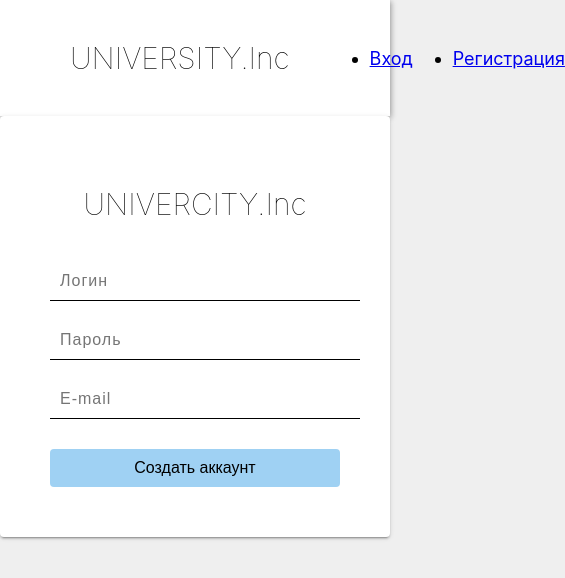
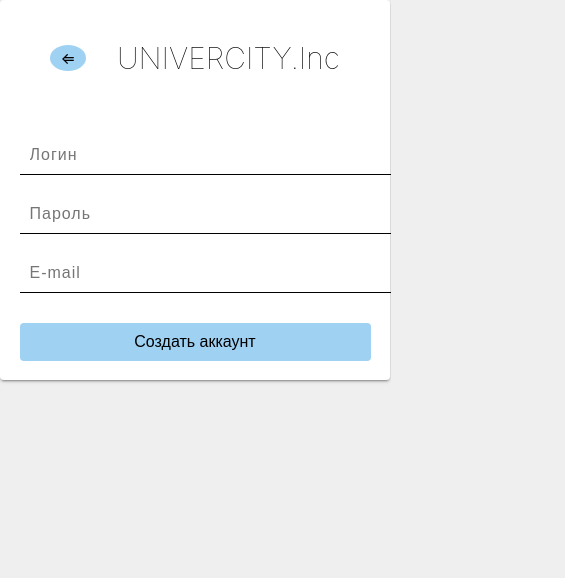
Before and after one commit to LonelyLeob/UNITEAM, a React (Create React App) app: page /signUp in a window 390 px wide. Shown: the top 578 px of the page, 565 px wide, since content can reach past the window. Built offline with nearby package versions, Linux system fonts and the light colour scheme.

Commit message:
yze blizko

```diff
--- a/src/components/falseForm/falseForm.jsx
+++ b/src/components/falseForm/falseForm.jsx
@@ -2,6 +2,7 @@ import "./falseFormStyle.css"
 import ModalWin from "../modalWindow/modalWin";
 
 function FalseForm(props){
+
     return(
       <div className="FasleForm">
           <p>{props.text}</p>
--- a/src/components/form/allForms.jsx
+++ b/src/components/form/allForms.jsx
@@ -8,9 +8,15 @@ import Header from "../header/header";
 function AllForms(){
 
     const [forms, setForms] = useState([])
+    const [state, setState] = useState(false)
+
+    // let addForm = (data) => {
+    //     setForms(prev => [...prev, data])
+    // }
 
     let errText = "Создать форму"
     let notErrText = "Добавить форму"
+
 
     useEffect(() => {
         axios
@@ -20,9 +26,7 @@ function AllForms(){
                 }})
             .then(data => {
                 setForms(data.data)
-            }).catch(err => {
-            console.log(err)
-        })
+            })
     }, [])
 
     if (forms == null) {
--- a/src/components/header/header.jsx
+++ b/src/components/header/header.jsx
@@ -35,12 +35,6 @@ function Header(){
             <div className="upMenu">
                 <h1 className="HeaderLogo">UNIVERSITY.Inc</h1>
                 <ul>
-                    <li>
-                        <Link to="signIn">Вход</Link>
-                    </li>
-                    <li>
-                        <Link to="signUp">Регистрация</Link>
-                    </li>
                 </ul>
             </div>
         </div>
--- a/src/components/header/headerStyle.css
+++ b/src/components/header/headerStyle.css
@@ -35,3 +35,9 @@
     border-bottom: 1px solid black;
     border-top: 1px solid black;
 }
+
+@media (max-width: 490px) {
+    .Header{
+        display: none;
+    }
+}
--- a/src/components/modalWindow/modalAddForm.jsx
+++ b/src/components/modalWindow/modalAddForm.jsx
@@ -1,32 +1,27 @@
-import {useEffect, useState} from "react";
+import {useState} from "react";
 import axios from "axios";
 import "./modalStyle.css"
 
-function ModalAdd(){
 
-    const[forms, setForms] = useState([])
+function ModalAdd(props){
+
     const[formName,setFormName] = useState('')
     const[formDescription,setFormDescription] = useState('')
     const[formAnon,setFormAnon] = useState(true)
-
-    useEffect(() => {
-        axios
-            .get("http://uni-team-inc.online:8080/api/v1/get/forms",
-                {headers:{
-                        Authorization:`Bearer ${localStorage.getItem('access')}`
-                    }}
-            )
-            .then(data => {
-                setForms(data.data)
-            }).catch(err => {
-            console.log(err)
-        })
-    }, [])
-
+    const[error, setError] = useState('')
 
     let handleSubmit = async (e) => {
         e.preventDefault();
-        try {
+
+        if (formName.trim().length === 0 || formDescription.trim().length === 0){
+            setError('Введены неверные данные')
+            return}
+
+        if (formName.trim().length === 0 && formDescription.trim().length === 0){
+            setError('Введены неверные данные')
+            return}
+
+            try{
                     let response = await axios.post("http://uni-team-inc.online:8080/api/v1/create",
                         JSON.stringify({
                             name: formName,
@@ -34,13 +29,14 @@ function ModalAdd(){
                             anon: formAnon
                         }),{headers:{
                                 Authorization:`Bearer ${localStorage.getItem('access')}`
-                    }}
-            ).then(data => {
-                forms.unshift(data.data)
-            })
-        }   catch (err) {
-            console.log("u vas err")
+                            }})
+                // props.setNewForm(response.data)
+
             }
+            catch{
+             setError('Введены неверные данные')
+            }
+            props.setModal(false)
     }
 
 
@@ -51,6 +47,7 @@ return(
             <input placeholder="Описание" value={formDescription} onChange={event => setFormDescription(event.target.value)} className="modalFormDesc" type="text"/>
             <label htmlFor="">Сделать форму анонимной?<input checked={formAnon} onChange={(event) => setFormAnon(event.target.checked)} className="modalFormCheck" type="checkbox"/></label><br/>
             <button type="submit" className="modalBtn" onClick={(e) => handleSubmit(e)}>Отправить</button>
+            {error && <p className="validError">{error}</p>}
         </form>
     </>
 )
--- a/src/components/modalWindow/modalWin.jsx
+++ b/src/components/modalWindow/modalWin.jsx
@@ -5,6 +5,7 @@ import ModalAdd from "./modalAddForm";
 function ModalWin(){
 
     const [isModal, setModal] = useState(false);
+
 
     const Modal = ({ isVisible = false, title, onClose }) => {
         const keydownHandler = ({ key }) => {
@@ -15,6 +16,7 @@ function ModalWin(){
                 default:
             }
         }
+
 
         useEffect(() => {
             document.addEventListener('keydown', keydownHandler);
@@ -32,7 +34,7 @@ function ModalWin(){
                     </div>
                     <div className="modal-body">
                         <div className="modal-content">
-                            <ModalAdd/>
+                            <ModalAdd setModal = {setModal}/>
                         </div>
                     </div>
                     <div className="modal-footer"></div>
--- a/src/components/signIn/signInStyle.css
+++ b/src/components/signIn/signInStyle.css
@@ -55,6 +55,11 @@
     margin-top: 20px;
 }
 
+.validError{
+    margin-top: 10px;
+    color: #d82525;
+}
+
 @media screen and (max-width: 400px) {
     .signForm{
         max-width: 100%;
--- a/src/components/signUp/signUp.jsx
+++ b/src/components/signUp/signUp.jsx
@@ -8,11 +8,22 @@ function SignUp(){
     const[name,setName] = useState('')
     const[password,setPassword] = useState('')
     const[email,setEmail] = useState('')
+    const[error, setError] = useState('')
 
     let navigate = useNavigate()
 
     let handleSubmit = async (e) => {
             e.preventDefault();
+            setError('')
+
+            if (name.trim().length === 0 || password.trim().length === 0 || email.trim().length === 0){
+                setError('Введены неверные данные')
+                return}
+
+            if (name.trim().length === 0 && password.trim().length === 0 && email.trim().length === 0){
+                setError('Введены неверные данные')
+                return}
+
             try {
                     let response = await axios.post("http://uni-team-inc.online:7000/api/v1/registration",
                         JSON.stringify({
@@ -30,21 +41,23 @@ function SignUp(){
                             localStorage.setItem("refresh", refresh)
                             navigate("/Form")
                     })
-        }   catch (err) {
-            console.log("u vas err")
             }
-
+            catch{
+                setError('Введены неверные данные')
+            }
     }
 
     return (
         <div className="signInContain">
             <form method="POST" className="addUserForm" >
+                    <div className="btnBack">
+                        <p className="backAuth" onClick={() => {  navigate("/")}}>⇐</p>
                         <h1 className="formTitle">UNIVERCITY.Inc</h1>
-
+                    </div>
                 <input value={name} onChange={event => setName(event.target.value)} name="name" type="text" placeholder="Логин" required/>
                 <input value={password} onChange={event => setPassword(event.target.value)} name="password" type="password" placeholder="Пароль" required/>
                 <input value={email} onChange={event => setEmail(event.target.value)} name="email" type="email" placeholder="E-mail" required/>
-
+                {error && <p className="validError">{error}</p>}
                 <button className="" onClick={(e) => handleSubmit(e) } type="submit">Создать аккаунт</button>
             </form>
 
--- a/src/components/signUp/signUpStyle.css
+++ b/src/components/signUp/signUpStyle.css
@@ -16,7 +16,6 @@
 .addUserForm h1{
     font-size: 30px;
     font-weight: lighter;
-    margin-bottom: 20px;
 }
 
 .addUserForm input{
@@ -49,3 +48,38 @@
 .addUserForm button:hover{
     background-color: rgb(142, 185, 215);
 }
+
+.backAuth{
+    padding: 3px;
+    background-color: rgb(159, 209, 243);
+    transition: 0.3s;
+    width: 30px;
+    border-radius: 50%;
+    cursor: pointer;
+}
+
+.backAuth:hover{
+    background-color: rgb(142, 185, 215);
+}
+
+.btnBack{
+    display: flex;
+    align-items: center;
+    justify-content: space-evenly;
+    margin-bottom: 20px;
+}
+
+@media screen and (max-width: 400px) {
+    .addUserForm{
+        max-width: 100%;
+        max-height: 100%;
+        padding: 5%;
+        margin: 0;
+    }
+    .signInContain{
+        padding: 0;
+        margin: 0 auto;
+        max-width: 100%;
+        max-height: 100%;
+    }
+}
```
Also changed, not shown: src/components/signIn/signIn.jsx (+18 -25 lines). Lines whose indentation alone changed are shown as unchanged.
